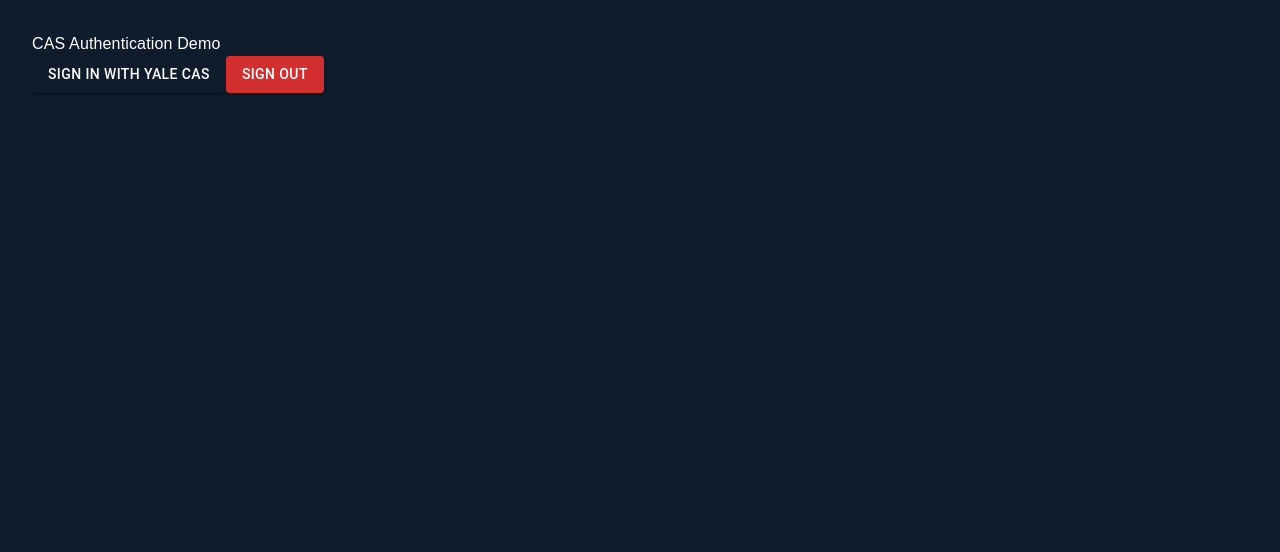
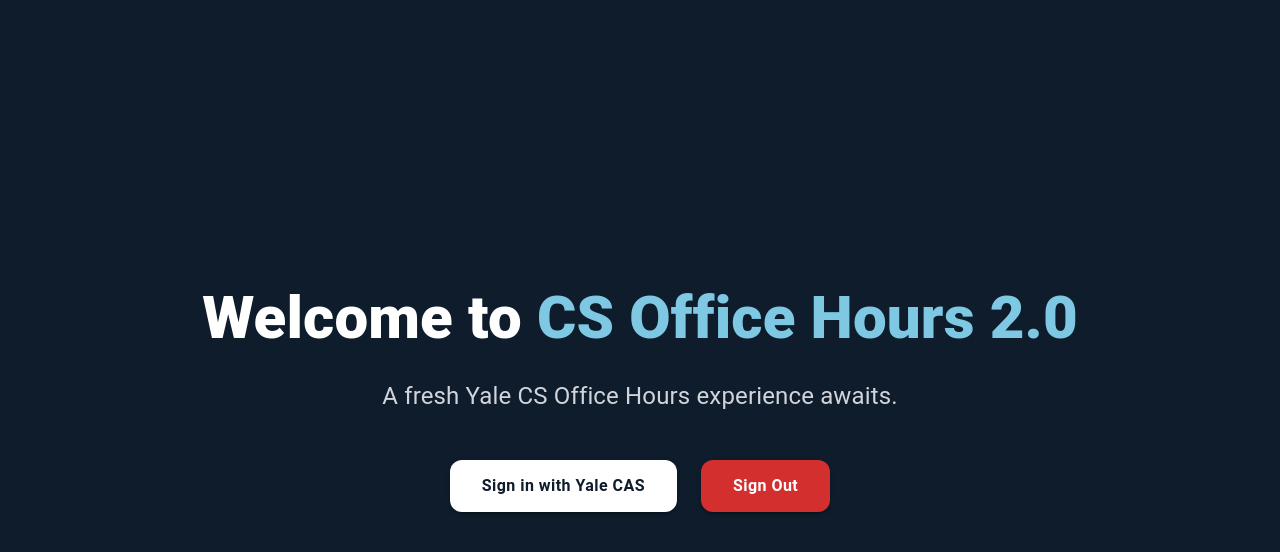
Before and after one commit to ananyapuru/cs-office-hours, a Next.js app in the folder frontend/: page / in a window 1280 px wide. Shown: the top 552 px of the page. Built offline with nearby package versions, Linux system fonts and the light colour scheme.

Commit message:
Restyle homepage

```diff
--- a/frontend/src/app/components/SignInButton.tsx
+++ b/frontend/src/app/components/SignInButton.tsx
@@ -1,4 +1,3 @@
-// frontend/src/app/components/SignInButton.tsx
 'use client';
 
 import React from 'react';
@@ -9,8 +8,20 @@
   const loginUrl = `${API_ENDPOINTS.BACKEND_URL}/cas/login?redirect=${API_ENDPOINTS.FRONTEND_URL}`;
 
   return (
-    <Button variant="contained" href={loginUrl}>
-      Sign in With Yale CAS
+    <Button
+      variant="contained"
+      href={loginUrl}
+      style={{
+        backgroundColor: '#ffffff',
+        color: '#0e1c2c',
+        fontWeight: 600,
+        padding: '0.75rem 2rem',
+        borderRadius: '0.75rem',
+        textTransform: 'none',
+        fontSize: '1rem',
+      }}
+    >
+      Sign in with Yale CAS
     </Button>
   );
 };
--- a/frontend/src/app/components/SignOutButton.tsx
+++ b/frontend/src/app/components/SignOutButton.tsx
@@ -1,4 +1,3 @@
-// frontend/src/app/components/SignOutButton.tsx
 'use client';
 
 import React from 'react';
@@ -7,12 +6,22 @@
 
 const SignOutButton: React.FC = () => {
   const handleSignOut = () => {
-    // Full page redirect to the custom /logout route
     window.location.href = `${API_ENDPOINTS.BACKEND_URL}/logout`;
   };
 
   return (
-    <Button variant="contained" color="error" onClick={handleSignOut}>
+    <Button
+      variant="contained"
+      color="error"
+      onClick={handleSignOut}
+      style={{
+        padding: '0.75rem 2rem',
+        borderRadius: '0.75rem',
+        textTransform: 'none',
+        fontSize: '1rem',
+        fontWeight: 600,
+      }}
+    >
       Sign Out
     </Button>
   );
--- a/frontend/src/app/page.tsx
+++ b/frontend/src/app/page.tsx
@@ -1,8 +1,6 @@
-// frontend/src/app/page.tsx
 'use client';
 
 import React, { useEffect, useState } from 'react';
-import axios from 'axios';
 import SignInButton from './components/SignInButton';
 import SignOutButton from './components/SignOutButton';
 import { API_ENDPOINTS } from './constants';
@@ -15,10 +13,20 @@
   const [user, setUser] = useState<User | null>(null);
 
   return (
-    <div style={{ padding: '2rem', fontFamily: 'Arial, sans-serif' }}>
-      <h1>CAS Authentication Demo</h1>
-      <SignInButton/>
-      <SignOutButton/>
+    <div className="min-h-screen flex flex-col items-center justify-center bg-[#0e1c2c] text-white px-4 text-center">
+      <h1 className="text-4xl sm:text-5xl md:text-6xl font-extrabold mb-8 leading-tight">
+        Welcome to <br className="sm:hidden" />
+        <span className="text-[#7ec8e3]">CS Office Hours 2.0</span>
+      </h1>
+
+      <p className="text-lg sm:text-xl md:text-2xl mb-12 text-gray-300 max-w-2xl">
+        A fresh Yale CS Office Hours experience awaits.
+      </p>
+
+      <div className="flex flex-col sm:flex-row gap-6">
+        <SignInButton />
+        <SignOutButton />
+      </div>
     </div>
   );
 };
```
